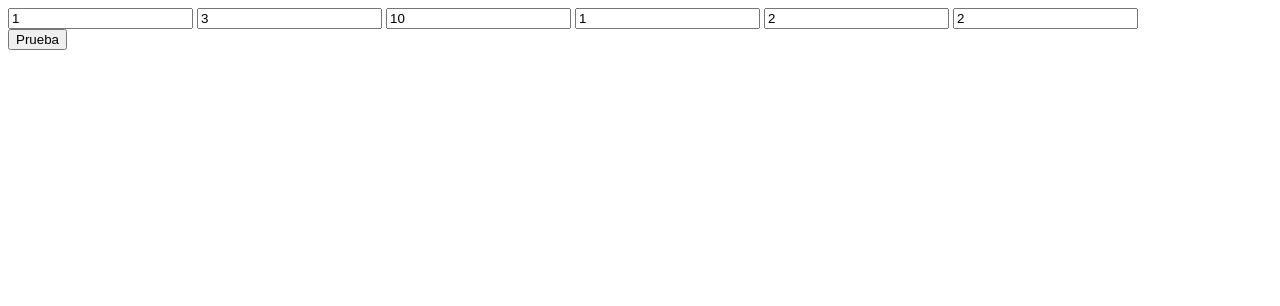
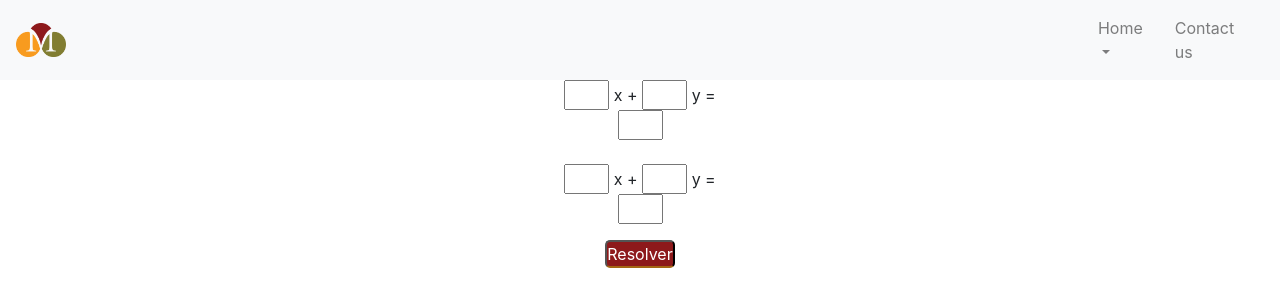
Before and after one commit to MatiasCarrara/Matematica, a plain HTML site: page index.html in a window 1280 px wide. Drawn offline with nearby package versions, Linux system fonts and the light colour scheme.

Commit message:
FuncionLineal

```diff
--- a/css/css.css
+++ b/css/css.css
@@ -0,0 +1,30 @@
+#menu{
+  margin-left: 1024px;
+}
+#logo{
+  width: 4%;
+}
+.card-deck{
+  margin-top: 20%;
+}
+
+.numeros {
+      width: 45px;
+}
+
+.boton {
+  background-color: #8d191b;
+  border-radius: 5px;
+  border-bottom-color: #f89b1f;
+  color: white;
+  padding: 0px;
+
+}
+ul {
+  padding: 0px;
+  width: 15%;
+}
+
+.ecuacion {
+  list-style: none;
+}
--- a/index.html
+++ b/index.html
@@ -4,26 +4,64 @@
     <meta charset="utf-8">
     <link rel="stylesheet" href="css/css.css">
     <script src="js/index.js"></script>
+    <link rel="stylesheet" href="https://maxcdn.bootstrapcdn.com/bootstrap/4.0.0/css/bootstrap.min.css" integrity="sha384-Gn5384xqQ1aoWXA+058RXPxPg6fy4IWvTNh0E263XmFcJlSAwiGgFAW/dAiS6JXm" crossorigin="anonymous">
     </script>
     <title>Matematica</title>
   </head>
   <body>
-    <div id="menu">
+    <nav class="navbar navbar-expand-lg navbar-light bg-light">
+      <img id="logo" src="img\m.png" alt="">
+      <button class="navbar-toggler" type="button" data-toggle="collapse" data-target="#navbarNavDropdown" aria-controls="navbarNavDropdown" aria-expanded="false" aria-label="Toggle navigation">
+      <span class="navbar-toggler-icon"></span>
+      </button>
+      <div class="collapse navbar-collapse" id="navbarNavDropdown">
+        <ul id="menu" class="navbar-nav">
+          <li class="nav-item dropdown">
+            <a class="nav-link dropdown-toggle" href="#" id="navbarDropdownMenuLink" data-toggle="dropdown" aria-haspopup="true" aria-expanded="false">
+              Home
+            </a>
+            <div class="dropdown-menu" aria-labelledby="navbarDropdownMenuLink">
+              <a class="dropdown-item" href="#">Sistemas Lineales</a>
+              <a class="dropdown-item" href="#">Bascaras</a>
+            </div>
+          </li>
+          <li class="nav-item">
+            <a class="nav-link" href="contact.html">Contact us</a>
+          </li>
+        </ul>
+      </div>
+    </nav>
+    <script src="https://code.jquery.com/jquery-3.2.1.slim.min.js" integrity="sha384-KJ3o2DKtIkvYIK3UENzmM7KCkRr/rE9/Qpg6aAZGJwFDMVNA/GpGFF93hXpG5KkN" crossorigin="anonymous"></script>
+    <script src="https://cdnjs.cloudflare.com/ajax/libs/popper.js/1.12.9/umd/popper.min.js" integrity="sha384-ApNbgh9B+Y1QKtv3Rn7W3mgPxhU9K/ScQsAP7hUibX39j7fakFPskvXusvfa0b4Q" crossorigin="anonymous"></script>
+    <script src="https://maxcdn.bootstrapcdn.com/bootstrap/4.0.0/js/bootstrap.min.js" integrity="sha384-JZR6Spejh4U02d8jOt6vLEHfe/JQGiRRSQQxSfFWpi1MquVdAyjUar5+76PVCmYl" crossorigin="anonymous"></script>
+    <div id="menu_funcion">
+
       <form name="form" action="" method="get">
-        <input type="number" placeholder="ingrese la X" name="x1" value="1">
-        <input type="number" placeholder="ingrese la Y" name="y1" value="3">
-        <input type="number" placeholder="ingrese la R" name="r1" value="10">
-        <input type="number" placeholder="ingrese la X" name="x2" value="1">
-        <input type="number" placeholder="ingrese la Y" name="y2" value="2">
-        <input type="number" placeholder="ingrese la R" name="r2" value="2">
+        <center>
+        <ul>
+          <li class= "ecuacion">
+            <input class="numeros" type="number"  name="x1"> x  +</input>
+            <input class="numeros" type="number"  name="y1" > y  = </input>
+            <input class="numeros" type="number"  name="r1" >
+          </li>
+          <br>
+          <li class= "ecuacion">
+            <input class="numeros" type="number"  name="x2" >  x  +</input>
+            <input class="numeros" type="number"  name="y2" >  y  = </input>
+            <input class="numeros" type="number"  name="r2" >
+          </li>
+        </ul>
+      </center>
+
       </form>
-      <button onclick="operacion()">Prueba</button>
+      <center><button class="boton" onclick="operacion()">Resolver</button></center>
     </div>
     <br>
     <div id="show" style="display:none">
+      <center>
       <form id="hola" name="hola">
-        <input id="x" type="text" name="x" value="" readonly>
-        <input id="y" type="text" name="y" value="" readonly>
+        <input id="x" type="text" name="x" value="" readonly> = x </input>
+        <input id="y" type="text" name="y" value="" readonly> = y </input>
         <br>
         <br>
         <div id="views1"></div>
@@ -40,6 +78,7 @@
         <br>
         <div id="views7"></div>
       </form>
+    </center>
     </div>
   </body>
 </html>
--- a/js/index.js
+++ b/js/index.js
@@ -6,24 +6,18 @@ function operacion() {
   var y2 = document.getElementsByName("y2")[0].value;
   var r2 = document.getElementsByName("r2")[0].value;
 
-  var resta1 = (x1 * x2) - (x2 * x1);
-  var resta2 = (y1 * x2) - (y2 * x1);
-  var resta3 = (r1 * x2) - (r2 * x1);
+    var y = ((r1 * x2) - (r2 * x1)) / ((y1 * x2) - (y2 * x1));
+    var x = (r1 - (y1 * y)) / x1;
 
-  if (resta1 == 0) {
-    var y = resta3 / resta2;
-    var mult = y1 * y;
-    // var paso5 = x1 + mult;
-    var x = r1 - mult;
     if ((x1 * x) + (y1 * y) == r1) {
-      document.hola.x.value = x;
-      document.hola.y.value = y
+      document.hola.x.value = x.toFixed(2);
+      document.hola.y.value = y.toFixed(2);
       var step1 = "Paso 1: vamos a despejar la x, para esto multiplicamos toda la primera funcion por la x de la segunda, y viseversa. -->  (" + x1 + " * " + x2 + ") ___ (" + y1 + " * " + x2 + ") ___ (" + r1 + " * " + x2 + ") y (" + x2 + " * " + x1 + ") ___ (" + y2 + " * " + x1 + ") ___ (" + r2 + " * " + x1 + ")" ;
       var step2 = "Paso 2: restamos las funciones (funcion 1 - funcion 2). -->  (" + (x1 * x2) + " - " + (x2 * x1) + ") ___ (" +(y1 * x2)+ " - " +(y2 * x1)+ ") ___ (" +(r1 * x2)+ " - " +(r2 * x1)+ ")";
-      var step3 = "Paso 3: pasamos el multiplicador de Y, dividiendo el resultado ('=') de la funcion. -->  (" + resta3 + " / " + resta2 + ")" ;
+      var step3 = "Paso 3: pasamos el multiplicador de Y, dividiendo el resultado ('=') de la funcion. -->  (" + ((r1 * x2) - (r2 * x1)) + " / " + ((y1 * x2) - (y2 * x1)) + ")" ;
       var step4 = "Paso 4: deducimos que la Y es igual a " + y + ". --> Y = " + y + "";
       var step5 = "Paso 5: sustituimos la y de una de las funciones por: " + y + ". --> (" + y1 + " * " + y + ")";
-      var step6 = "Paso 6: le restamos a X el resultado de la multiplicacion anterior. --> " + r1 + " - " + mult + "";
+      var step6 = "Paso 6: le restamos a X el resultado de la multiplicacion anterior. --> " + r1 + " - " + (y1 * y) + "";
       var step7 = "Paso 7: deducimos que X es igual a " + x + ". --> X = " + x + "";
       document.getElementById("views1").innerHTML = step1;
       document.getElementById("views2").innerHTML = step2;
@@ -33,7 +27,6 @@ function operacion() {
       document.getElementById("views6").innerHTML = step6;
       document.getElementById("views7").innerHTML = step7;
     }
-   }
   document.getElementById('show').style.display = "block";
 }
 
```
Also changed, not shown: contact.html (added, +64 -0 lines), img/Emir.jpeg (added), img/Matias.jpeg (added), img/m.png (added), 1 other file.
